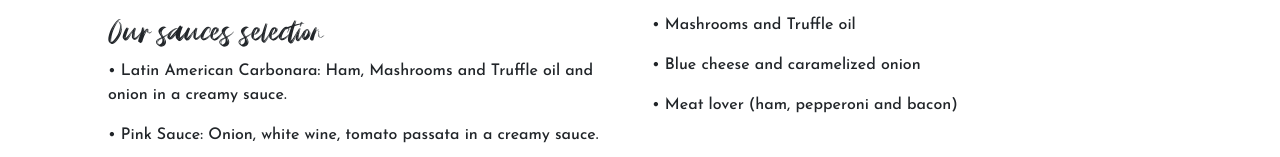
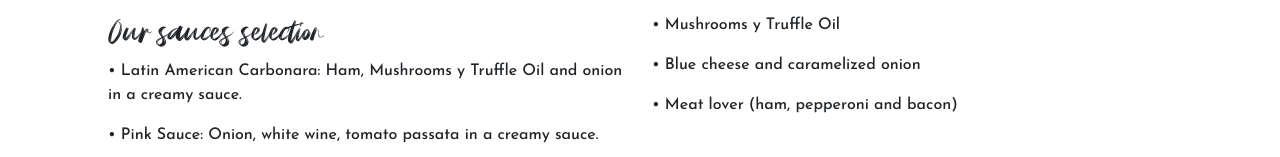
Before and after one commit to NoeliaDalmedo/Meli-s-Food, a website: page views/products.html in a window 1280 px wide. Shown: the part 625-782 px from the top of the page. Drawn offline with nearby package versions, Linux system fonts and the light colour scheme; files whose address does not match are found by name.

Commit message:
cambiamos la palabra Mushrooms y Truffle oil en el menú

```diff
--- a/views/products.html
+++ b/views/products.html
@@ -82,7 +82,7 @@ rel="stylesheet">
 			<p>(pasta filled with two options:
 				Ham and Cheese or Ricotta and Spinach)</p>
 			<h2>Our sauces selection</h2>
-			<p>• Latin American Carbonara: Ham, Mashrooms and Truffle oil and onion in a creamy sauce. </p>
+			<p>• Latin American Carbonara: Ham, Mushrooms y Truffle Oil and onion in a creamy sauce. </p>
 			<p>• Pink Sauce: Onion, white wine, tomato passata in a creamy sauce. </p>
 			<p>• Bolognesa: Minced beef, onion, capsicum and spices in a tomato sauce.</p>
 		</div>
@@ -97,7 +97,7 @@ rel="stylesheet">
 			<p> • Ham and cheese </p>
 			<p> • Margherita (basil and tomato)</p>
 			<p> • Pepperoni</p>
-			<p> • Mashrooms and Truffle oil</p>
+			<p> • Mushrooms y Truffle Oil</p>
 			<p> • Blue cheese and caramelized onion</p>
 			<p> • Meat lover (ham, pepperoni and bacon)</p>
 		</div>
```
